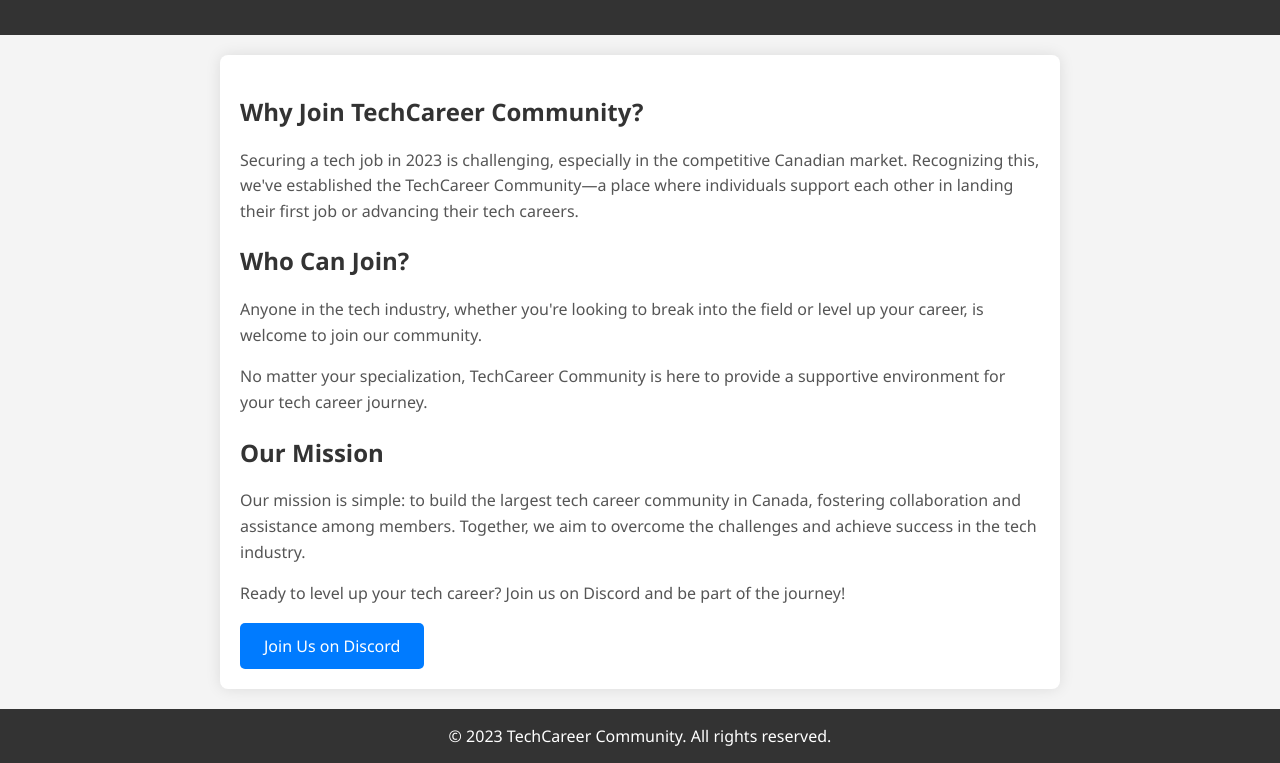
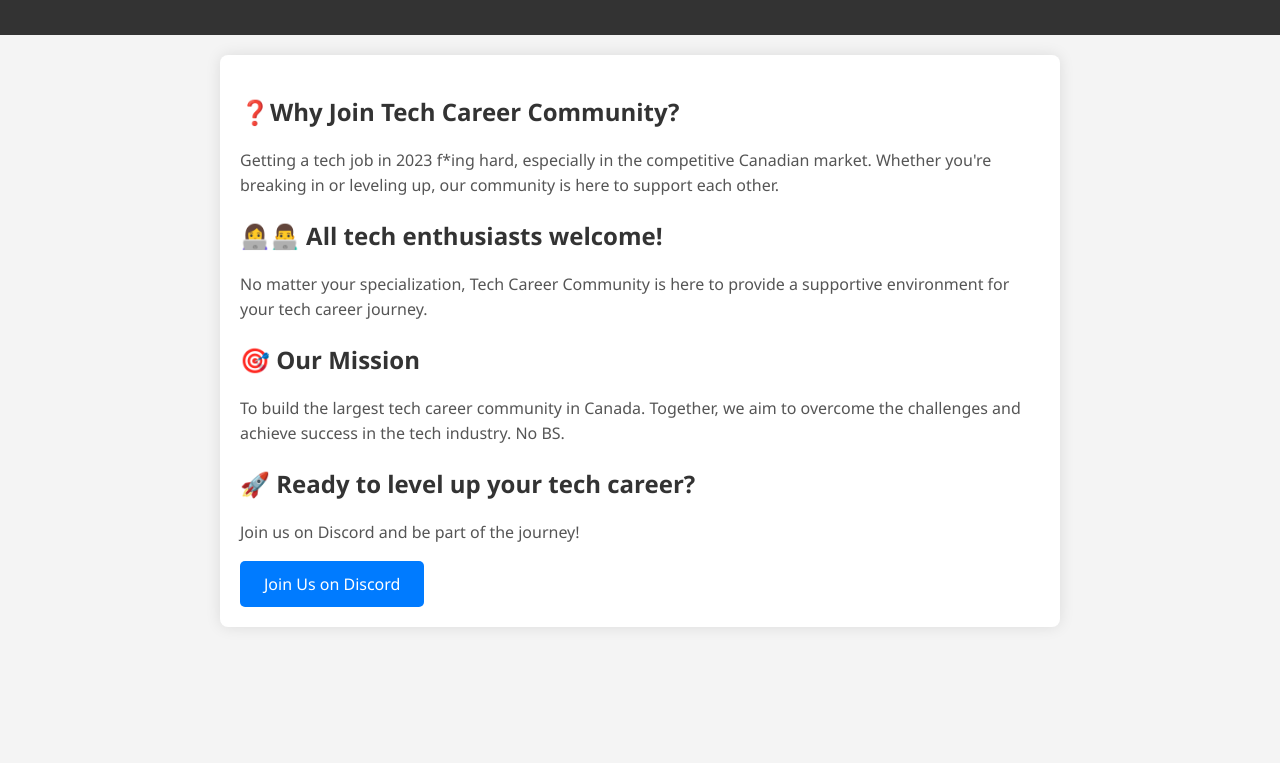
Before and after one commit to shohrabtoki/tech-career, a plain HTML site: page index.html in a window 1280 px wide. Shown: the part 83-846 px from the top of the page. After the commit the page ends 800 px from the top, so only its background shows below. Drawn offline with Linux system fonts and the light colour scheme.

Commit message:
Update index.html

```diff
--- a/index.html
+++ b/index.html
@@ -67,24 +67,16 @@
     </header>
 
     <section>
-        <h1>Why Join TechCareer Community?</h1>
-        <p>Securing a tech job in 2023 is challenging, especially in the competitive Canadian market. Recognizing this, we've established the TechCareer Community—a place where individuals support each other in landing their first job or advancing their tech careers.</p>
+        <h1>❓Why Join Tech Career Community?</h1>
+        <p>Getting a tech job in 2023 f*ing hard, especially in the competitive Canadian market. Whether you're breaking in or leveling up, our community is here to support each other.
+        <h2>👩‍💻👨‍💻 All tech enthusiasts welcome! </h2>
+        <p>No matter your specialization, Tech Career Community is here to provide a supportive environment for your tech career journey.</p>
 
-        <h2>Who Can Join?</h2>
-        <p>Anyone in the tech industry, whether you're looking to break into the field or level up your career, is welcome to join our community.</p>
-
-        <p>No matter your specialization, TechCareer Community is here to provide a supportive environment for your tech career journey.</p>
-
-        <h2>Our Mission</h2>
-        <p>Our mission is simple: to build the largest tech career community in Canada, fostering collaboration and assistance among members. Together, we aim to overcome the challenges and achieve success in the tech industry.</p>
-
-        <p>Ready to level up your tech career? Join us on Discord and be part of the journey!</p>
-        <a href="YOUR_DISCORD_INVITE_LINK" class="join-button">Join Us on Discord</a>
+        <h2>🎯 Our Mission</h2>
+        <p>To build the largest tech career community in Canada. Together, we aim to overcome the challenges and achieve success in the tech industry. No BS.</p>
+        <h2>🚀 Ready to level up your tech career? </h2>
+        <p>Join us on Discord and be part of the journey!</p>
+        <a href="https://discord.gg/VrcVYa39zU" class="join-button">Join Us on Discord</a>
     </section>
-
-    <footer>
-        &copy; 2023 TechCareer Community. All rights reserved.
-    </footer>
-
 </body>
 </html>
```
